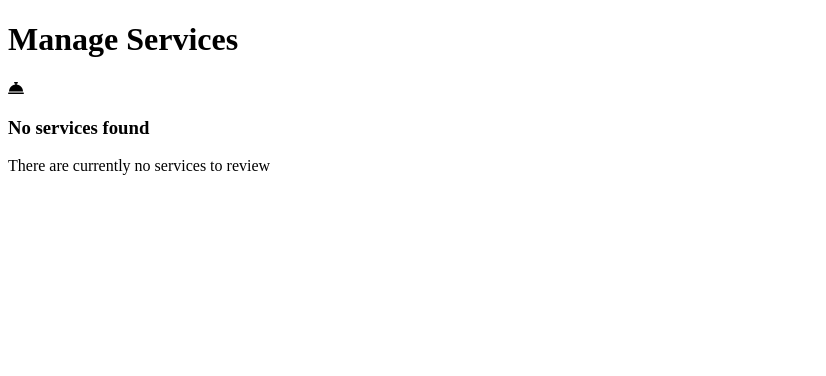
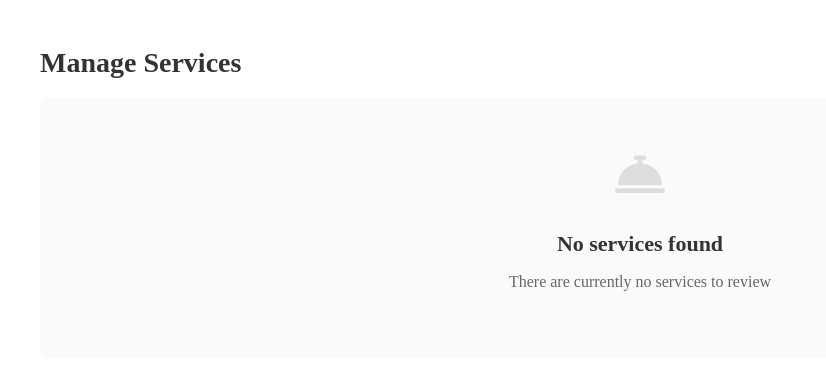
Before and after one commit to wafuke/StrathConnectProject, a PHP site: page /admin_services.php in a window 1280 px wide. Shown: the top 376 px of the page, without its empty margins (0-826 px from the left). Run offline with PHP 8.4, Linux system fonts and the light colour scheme; the visitor is signed in with stand-in values (Sample User, id 1); data that the repository does not hold is empty.

Commit message:
made css for admin_services better

```diff
--- a/public/admin_services.php
+++ b/public/admin_services.php
@@ -55,6 +55,175 @@ $services = $result->fetch_all(MYSQLI_ASSOC);
   <title>Manage Services - StrathConnect</title>
   <link rel="stylesheet" href="../assets/style.css">
   <link rel="stylesheet" href="https://cdnjs.cloudflare.com/ajax/libs/font-awesome/6.0.0/css/all.min.css">
+  <style>
+    .services-container {
+      max-width: 1200px;
+      margin: 0 auto;
+      padding: 20px;
+    }
+
+    .services-header {
+      margin-bottom: 20px;
+    }
+
+    .services-header h1 {
+      font-size: 28px;
+      color: #333;
+    }
+
+    .alert {
+      padding: 10px 15px;
+      margin-bottom: 20px;
+      border-radius: 6px;
+    }
+
+    .alert-success {
+      background-color: #d4edda;
+      color: #155724;
+      border: 1px solid #c3e6cb;
+    }
+
+    .alert-error {
+      background-color: #f8d7da;
+      color: #721c24;
+      border: 1px solid #f5c6cb;
+    }
+
+    .services-grid {
+      display: grid;
+      grid-template-columns: repeat(auto-fill, minmax(300px, 1fr));
+      gap: 20px;
+    }
+
+    .service-card {
+      background: #fff;
+      border-radius: 8px;
+      box-shadow: 0 2px 8px rgba(0,0,0,0.05);
+      padding: 20px;
+      display: flex;
+      flex-direction: column;
+      gap: 10px;
+    }
+
+    .service-status {
+      font-size: 12px;
+      font-weight: bold;
+      padding: 4px 8px;
+      border-radius: 4px;
+      display: inline-block;
+    }
+
+    .status-approved {
+      background-color: #d4edda;
+      color: #155724;
+    }
+
+    .status-pending {
+      background-color: #fff3cd;
+      color: #856404;
+    }
+
+    .service-title {
+      font-size: 20px;
+      font-weight: bold;
+      color: #333;
+    }
+
+    .service-category {
+      font-size: 14px;
+      color: #666;
+    }
+
+    .service-price {
+      font-size: 16px;
+      font-weight: bold;
+      color: #FF9900;
+    }
+
+    .service-description {
+      font-size: 14px;
+      color: #555;
+    }
+
+    .meta-item {
+      font-size: 13px;
+      color: #555;
+    }
+
+    .meta-label {
+      font-weight: bold;
+    }
+
+    .service-actions {
+      display: flex;
+      gap: 10px;
+      flex-wrap: wrap;
+      margin-top: 10px;
+    }
+
+    .btn {
+      padding: 8px 12px;
+      border: none;
+      border-radius: 4px;
+      font-size: 14px;
+      cursor: pointer;
+      text-decoration: none;
+      display: inline-flex;
+      align-items: center;
+      gap: 5px;
+    }
+
+    .btn-approve {
+      background-color: #28a745;
+      color: #fff;
+    }
+
+    .btn-approve:hover {
+      background-color: #218838;
+    }
+
+    .btn-reject {
+      background-color: #dc3545;
+      color: #fff;
+    }
+
+    .btn-reject:hover {
+      background-color: #c82333;
+    }
+
+    .btn-view {
+      background-color: #007bff;
+      color: #fff;
+    }
+
+    .btn-view:hover {
+      background-color: #0069d9;
+    }
+
+    .empty-state {
+      grid-column: 1 / -1;
+      text-align: center;
+      padding: 50px 20px;
+      background: #fafafa;
+      border-radius: 8px;
+    }
+
+    .empty-state i {
+      font-size: 50px;
+      color: #ddd;
+      margin-bottom: 10px;
+    }
+
+    .empty-state h3 {
+      font-size: 22px;
+      margin-bottom: 5px;
+      color: #333;
+    }
+
+    .empty-state p {
+      color: #666;
+    }
+  </style>
 </head>
 <body>
   <div class="dashboard-container">
@@ -86,17 +255,12 @@ $services = $result->fetch_all(MYSQLI_ASSOC);
           <?php else: ?>
             <?php foreach ($services as $service): ?>
               <div class="service-card">
-                                <div class="service-image-container">
-                                    <img src="../assets/images/services/<?php echo htmlspecialchars($service['image_path'] ?? 'service-placeholder.jpg'); ?>"
-                                         alt="<?php echo htmlspecialchars($service['title']); ?>" class="service-image">
                 <div class="service-status status-<?php echo $service['is_approved'] ? 'approved' : 'pending'; ?>">
                   <?php echo $service['is_approved'] ? 'Approved' : 'Pending'; ?>
                 </div>
-                                </div>
 
-                                <div class="service-details">
-                                    <h3 class="service-title"><?php echo htmlspecialchars($service['title']); ?></h3>
-                                    <span class="service-category"><?php echo htmlspecialchars($service['category']); ?></span>
+                <div class="service-title"><?php echo htmlspecialchars($service['title']); ?></div>
+                <div class="service-category"><?php echo htmlspecialchars($service['category']); ?></div>
 
                 <div class="service-price">
                   KSh <?php echo number_format($service['price'], 2); ?>
@@ -138,15 +302,12 @@ $services = $result->fetch_all(MYSQLI_ASSOC);
                   </a>
                 </div>
               </div>
-                            </div>
             <?php endforeach; ?>
           <?php endif; ?>
         </div>
       </div>
     </main>
   </div>
-
-
 </body>
 </html>
 <?php $conn->close(); ?>
```
Lines whose indentation alone changed are shown as unchanged.
